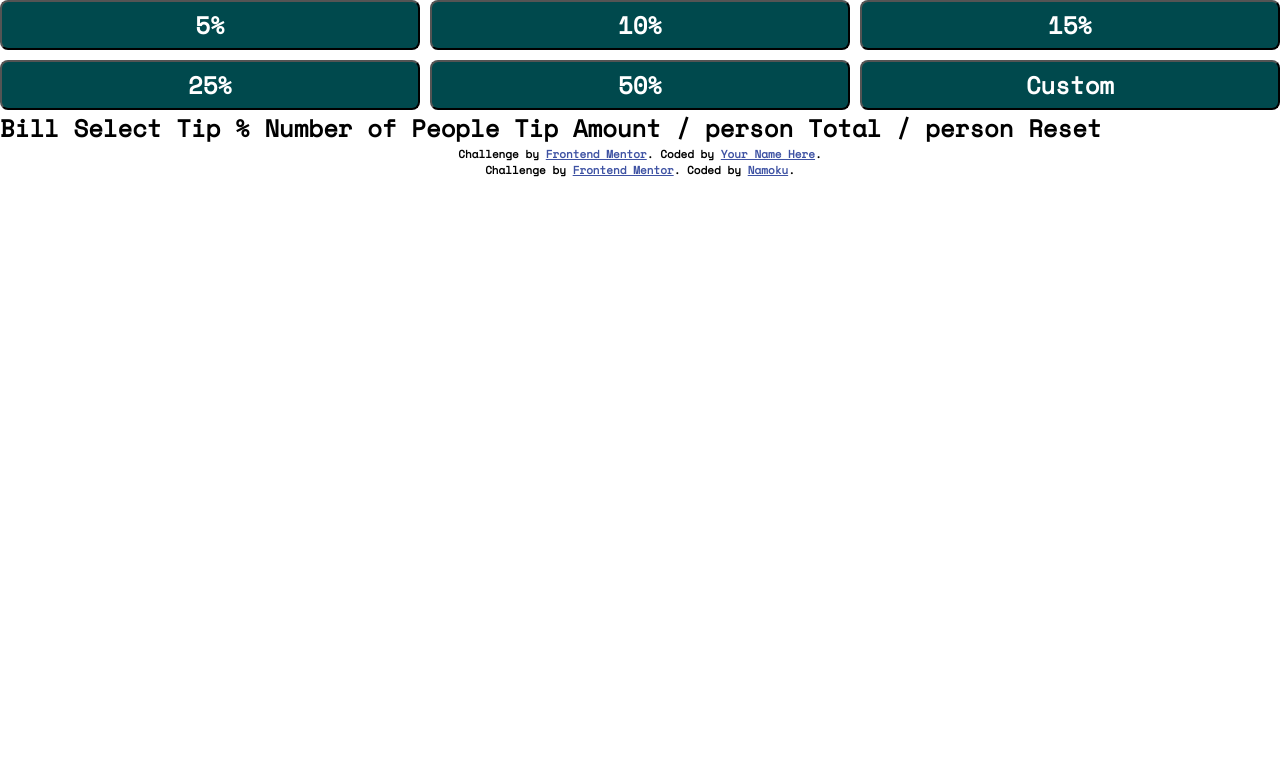
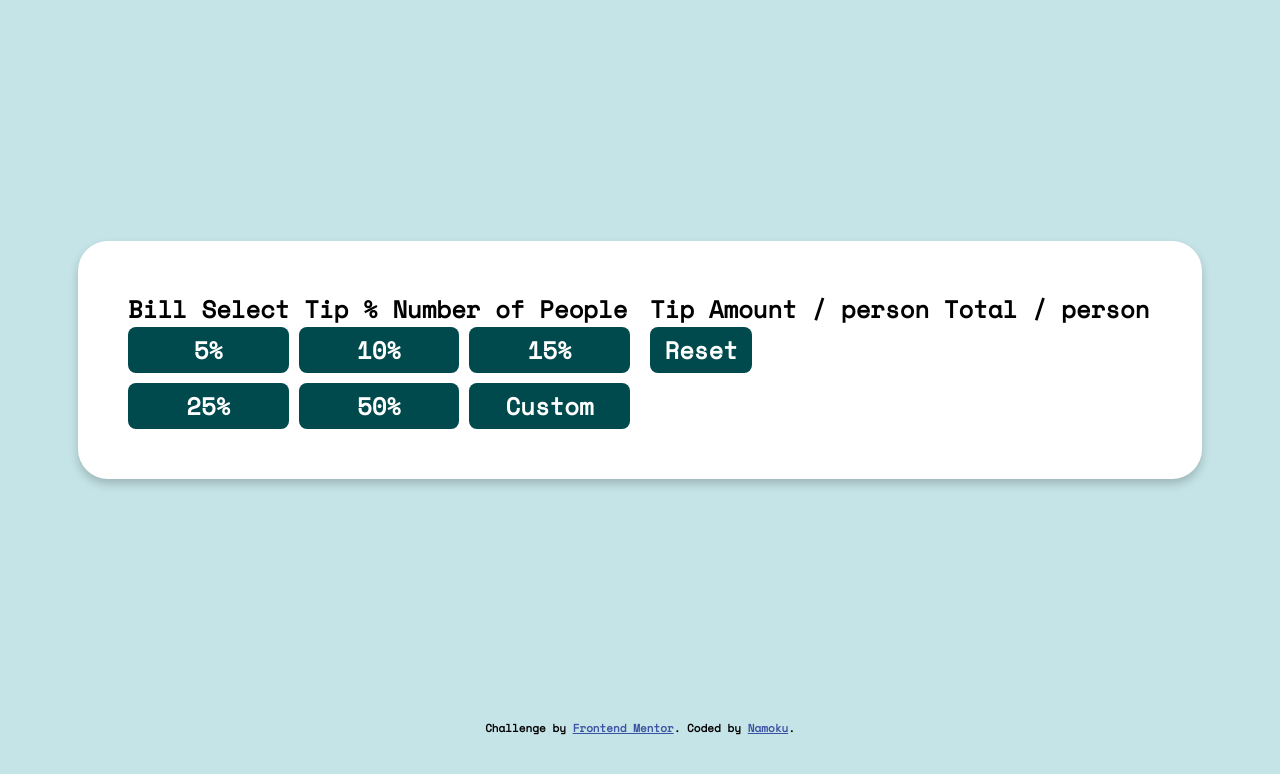
Before and after one commit to Namoku/frontend-mentor-1, a Next.js app: page / in a window 1280 px wide. Shown: the top 774 px of the page. Built offline with nearby package versions, Linux system fonts and the light colour scheme.

Commit message:
feat: :lipstick: center all containers and add hover to buttons

```diff
--- a/app/globals.css
+++ b/app/globals.css
@@ -2,11 +2,13 @@
 
 html,
 body {
+  height: 100%;
   padding: 0;
   margin: 0;
   font-size: 24px;
   font-weight: 700;
   font-family: "Space Mono";
+  background-color: hsl(185, 41%, 84%);
 }
 
 button {
--- a/app/layout.tsx
+++ b/app/layout.tsx
@@ -1,5 +1,4 @@
 import "./globals.css";
-import Foot from "./Foot";
 
 export default function RootLayout({
   children,
@@ -8,13 +7,8 @@ export default function RootLayout({
 }) {
   return (
     <html lang="en">
-      {/*
-        <head /> will contain the components returned by the nearest parent
-        head.tsx. Find out more at https://beta.nextjs.org/docs/api-reference/file-conventions/head
-      */}
       <head />
       <body>{children}</body>
-      <Foot />
     </html>
   );
 }
--- a/app/page.module.css
+++ b/app/page.module.css
@@ -1,5 +1,24 @@
-.buttoncontainer {
+.buttonContainer {
   display: grid;
   grid-template-columns: repeat(3, 1fr);
   gap: 10px;
 }
+
+.main {
+  height: 90%;
+  display: flex;
+  flex-direction: column;
+  align-items: center;
+  justify-content: center;
+}
+
+.body {
+  width: 80%;
+  background-color: white;
+  display: grid;
+  grid-template-columns: repeat(2, 1fr);
+  gap: 20px;
+  padding: 50px;
+  border-radius: 30px;
+  box-shadow: 0 5px 10px rgba(0, 0, 0, 20%);
+}
--- a/app/page.tsx
+++ b/app/page.tsx
@@ -1,34 +1,32 @@
-import Image from "next/image";
-import { Inter } from "@next/font/google";
 import { Button } from "../components/Button";
+import Foot from "./Foot";
 import styles from "./page.module.css";
-
-const inter = Inter({ subsets: ["latin"] });
 
 export default function Home() {
   return (
-    <main>
-      <section className={styles.buttoncontainer}>
+    <>
+      <main className={styles.main}>
+        <div className={styles.body}>
+          <section>
+            Bill Select Tip % Number of People
+            <div className={styles.buttonContainer}>
               <Button title="5%" />
               <Button title="10%" />
               <Button title="15%" />
               <Button title="25%" />
               <Button title="50%" />
               <Button title="Custom" />
+            </div>
           </section>
-      Bill Select Tip % Number of People Tip Amount / person Total / person
-      Reset
-      <div className="attribution">
-        Challenge by{" "}
-        <a
-          href="https://www.frontendmentor.io?ref=challenge"
-          target="_blank"
-          rel="noreferrer"
-        >
-          Frontend Mentor
-        </a>
-        . Coded by <a href="#">Your Name Here</a>.
+          <section>
+            Tip Amount / person Total / person
+            <Button title="Reset" />
+          </section>
         </div>
       </main>
+      <footer>
+        <Foot />
+      </footer>
+    </>
   );
 }
--- a/components/Button.module.css
+++ b/components/Button.module.css
@@ -2,4 +2,11 @@
   border-radius: 8px;
   padding: 5px;
   min-width: 8vw;
+  border: 0px;
 }
+
+.button:hover {
+  cursor: pointer;
+  color: hsl(183, 100%, 15%);
+  background-color: hsl(185, 41%, 84%);
+}
```
Lines whose indentation alone changed are shown as unchanged.
